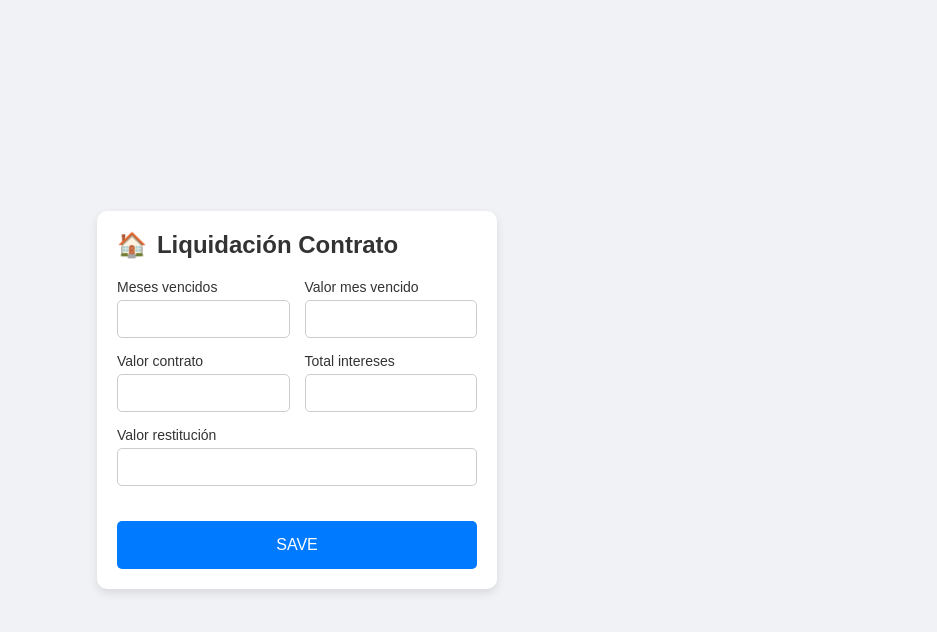
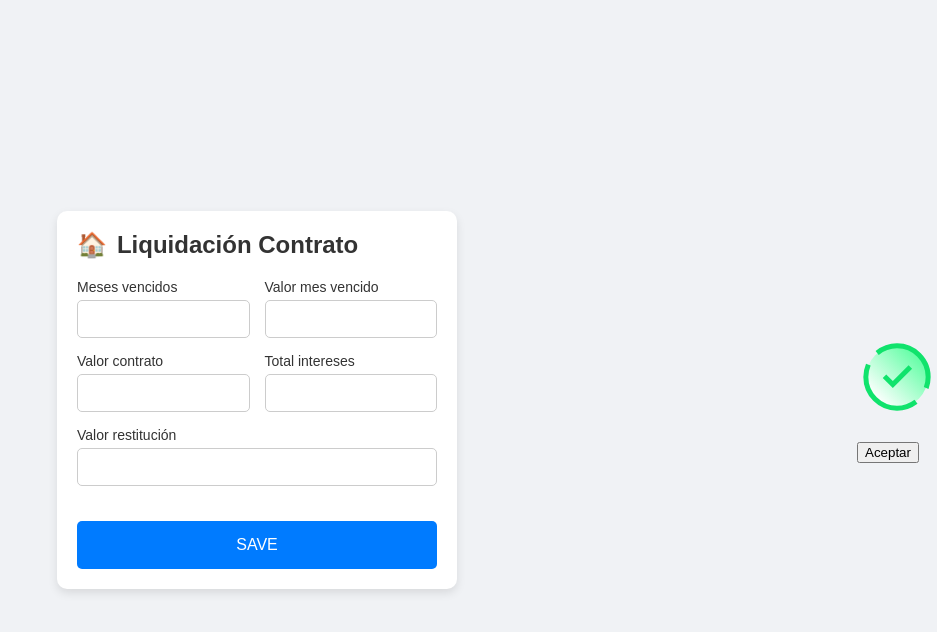
Before and after one commit to winsignares/sivande, a Flask app: page /liquidar_contrato in a window 1280 px wide. Shown: the top 632 px of the page, without its empty margins (343-1280 px from the left). Run offline with Flask 3, Linux system fonts and the light colour scheme; parts of the project's set-up code (start-up, migrations or seed data) failed here and were passed over.

Commit message:
feat(contrato): agregar funcionalidad para actualizar el estado del contrato y manejar la interfaz de liquidación

```diff
--- a/app/config/static/js/api/contrato.js
+++ b/app/config/static/js/api/contrato.js
@@ -6,6 +6,11 @@
     return await apiPost('http://localhost:5000/api/registrarContrato', data);
 
 }
+export const actualizarContrato = async(data) =>{
+
+    return await apiPost('http://localhost:5000/api/actualizarEstado', data);
+
+}
 
 export const getById = async (id)=>{
 
--- a/app/config/templates/contratos.html
+++ b/app/config/templates/contratos.html
@@ -117,9 +117,9 @@
 
             <!-- Botones de acción -->
             <div class="action-buttons">
-                <button type="submit" class="guardar" id="">Guardar cambios</button>
+                <button type="submit" class="guardar" id="btn_enviar">Guardar cambios</button>
                 <!-- <button type="button" class="nuevo" onclick="">Nuevo contrato</button> -->
-                <button type="button" class="liquidar">Liquidar</button>
+                <button type="button" class="liquidar" id="btn_liquidar">Liquidar</button>
             </div>
         </form>
     </div>
--- a/app/config/templates/liquidar_contrato.html
+++ b/app/config/templates/liquidar_contrato.html
@@ -17,7 +17,7 @@
         <div class="liquidacion-info">
             <p id="content_text"></p>
         </div>
-        <form class="liquidacion-form">
+        <form class="liquidacion-form" id="liquidacion-form">
             <div class="input-pair">
                 <div class="input-group">
                     <label for="mesesVencidos">Meses vencidos</label>
@@ -45,6 +45,48 @@
             <button type="submit" class="save-button">SAVE</button>
         </form>
     </div>
+
+
+     <!-- Modal overlay -->
+     <div id="successModal" class="fixed inset-0 flex items-center justify-center bg-black/30 z-50 hidden">
+        <!-- Modal content -->
+        <div class="max-w-md w-full mx-auto bg-gray-900 rounded-xl overflow-hidden shadow-lg">
+          <div class="pt-12 pb-8 px-5 text-center">
+            <div class="inline-flex items-center justify-center w-12 h-12 mb-5 rounded-full">
+              <!-- Ícono de éxito -->
+              <svg viewBox="0 0 48 48" height="80" width="80" xmlns="http://www.w3.org/2000/svg">
+                <linearGradient id="SVGID_1_" x1="37.081" x2="10.918" y1="10.918" y2="37.081" gradientUnits="userSpaceOnUse">
+                  <stop offset="0" stop-color="#60fea4"/>
+                  <stop offset="1" stop-color="#fff"/>
+                </linearGradient>
+                <circle fill="url(#SVGID_1_)" cx="24" cy="24" r="18.5"/>
+                <path d="M35.4,38.8C32.2,41.2,28.3,42.7,24,42.7C13.7,42.7,5.3,34.3,5.3,24c0-2.6,0.6-5.2,1.5-7.4" stroke="#10e36c" stroke-width="3" fill="none"/>
+                <path d="M12.1,9.6C15.3,7,19.5,5.3,24,5.3c10.3,0,18.7,8.4,18.7,18.7c0,2.3-0.4,4.5-1.2,6.6" stroke="#10e36c" stroke-width="3" fill="none"/>
+                <polyline points="16.5,23.5 21.5,28.5 32,18" stroke="#10e36c" stroke-width="3" fill="none"/>
+              </svg>
+            </div>
+            <h4 class="text-xl text-gray-100 font-semibold mb-3" id="successMessage">
+
+            </h4>
+          </div>
+          <div class="pb-6 px-6 text-center bg-gray-800">
+            <button onclick="closeModal()" class="w-full py-3 px-5 text-center font-semibold text-white bg-green-500 hover:bg-green-600 rounded-lg transition duration-200">
+              Aceptar
+            </button>
+          </div>
+        </div>
+      </div>
+
+      <script>
+        // function openModal() {
+        //   document.getElementById("successModal").classList.remove("hidden");
+        // }
+
+        function closeModal() {
+          document.getElementById("successModal").classList.add("hidden");
+        }
+
+      </script>
     <script src="../static/js/app.js"></script>
 </body>
 
```
Also changed, not shown: app/api/contratoController.py (+13 -0 lines), app/config/static/js/view/contrato.js (+12 -0 lines), app/config/static/js/view/liquidar_contrato.js (+28 -0 lines).
